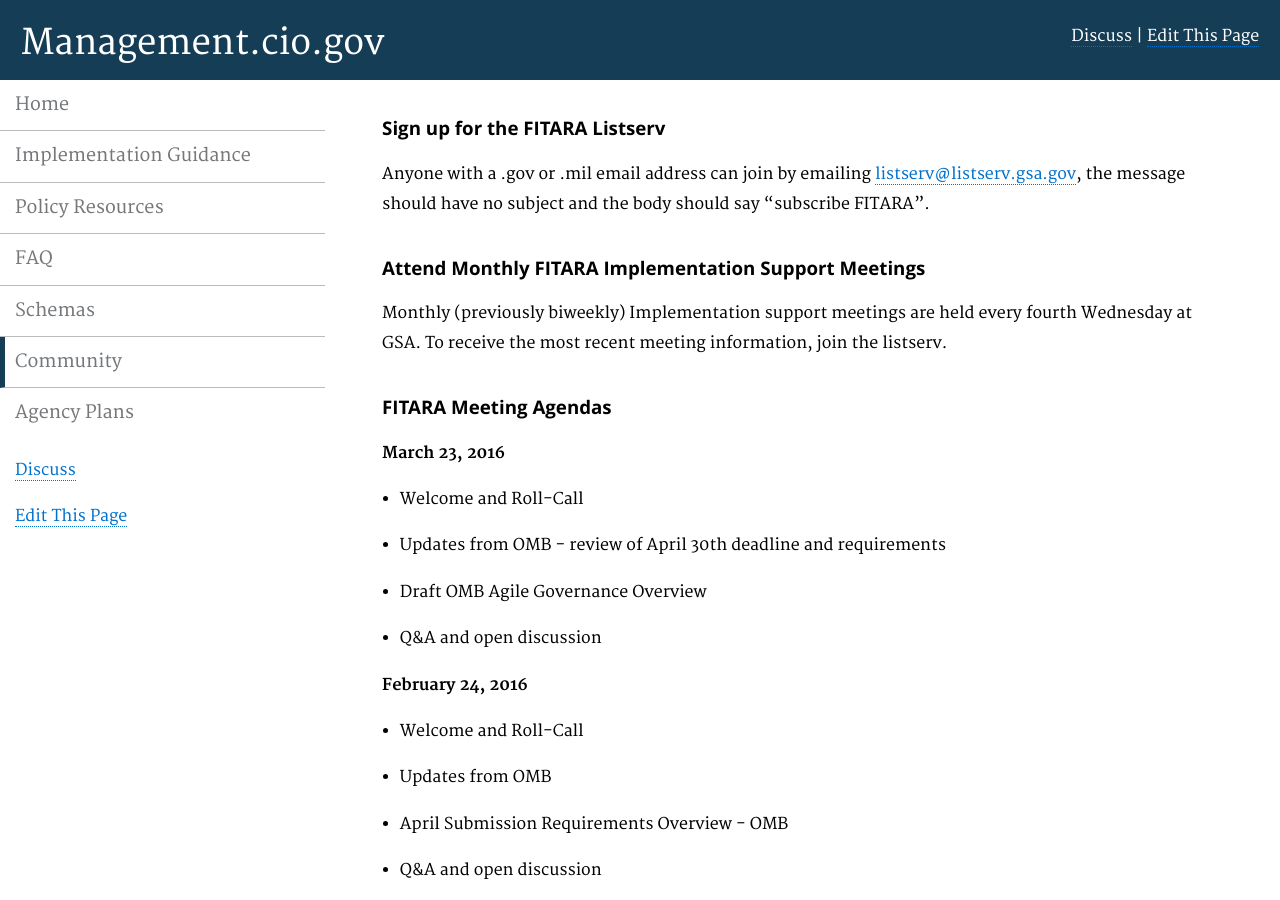
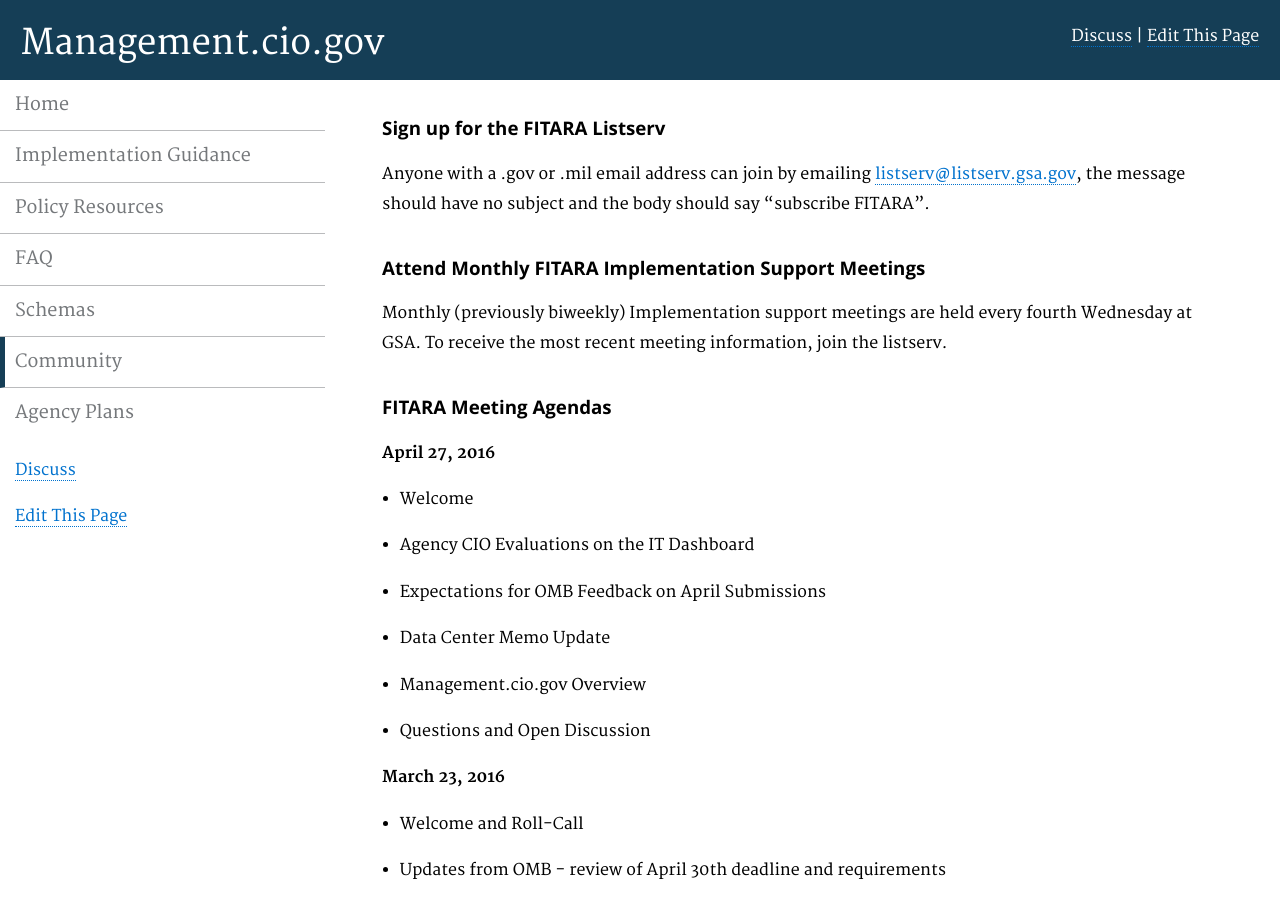
Before and after one commit to WhiteHouse/CIOmanagement, a Jekyll site: the page built from pages/community.md, in a window 1280 px wide and 900 px high. Built offline with Jekyll 4.4.1, drawn with Linux system fonts in a browser that asks for light colours; Markdown is read by kramdown in place of the engine named in the settings.

Commit message:
Update community.md

```diff
--- a/pages/community.md
+++ b/pages/community.md
@@ -12,6 +12,15 @@ Anyone with a .gov or .mil email address can join by emailing [listserv@listserv
 Monthly (previously biweekly) Implementation support meetings are held every fourth Wednesday at GSA. To receive the most recent meeting information, join the listserv.
 
 ### FITARA Meeting Agendas
+
+**April 27, 2016**
+
+* Welcome
+* Agency CIO Evaluations on the IT Dashboard
+* Expectations for OMB Feedback on April Submissions
+* Data Center Memo Update
+* Management.cio.gov Overview
+* Questions and Open Discussion
 
 **March 23, 2016**
 
```
